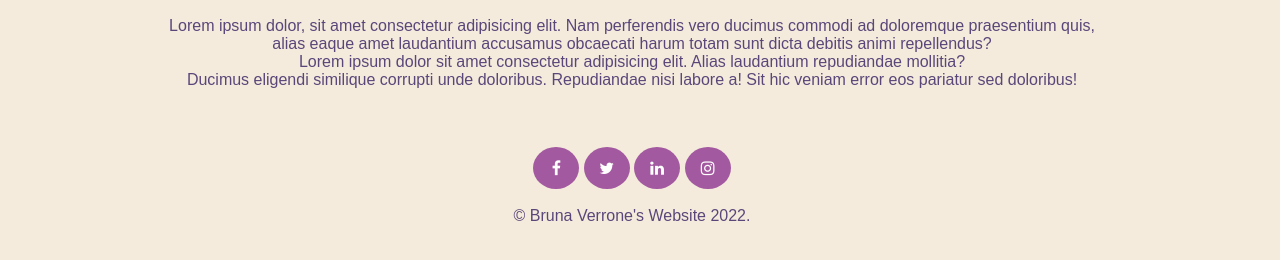
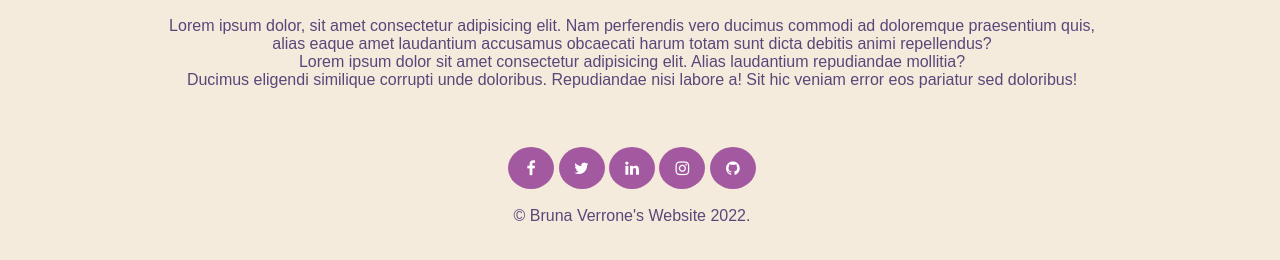
Before and after one commit to verronebruna/Front-End, a plain HTML site: page Atividade 2 - 10.02.2022/index.html in a window 1280 px wide. Shown: the part 398-658 px from the top of the page. Drawn offline with Linux system fonts and the light colour scheme; files whose address does not match are found by name.

Commit message:
Atualização: rodapé - icones de redes sociais

```diff
--- a/Atividade 2 - 10.02.2022/index.html
+++ b/Atividade 2 - 10.02.2022/index.html
@@ -36,13 +36,14 @@
         <meta name="viewport" content="width=device-width, initial-scale=1">
         <link rel="stylesheet" href="https://cdnjs.cloudflare.com/ajax/libs/font-awesome/4.7.0/css/font-awesome.min.css">
 
-    <!-- Add font awesome icons -->
-    <a href="#" class="fa fa-facebook"></a>
-    <a href="#" class="fa fa-twitter"></a>
-    <a href="#" class="fa fa-linkedin"></a>
-    <a href="#" class="fa fa-instagram"></a>
+    <a href="https://www.facebook.com/verronebru" class="fa fa-facebook"></a>
+    <a href="https://www.twitter.com/verrone_dev" class="fa fa-twitter"></a>
+    <a href="https://www.linkedin.com/in/verronebruna/" class="fa fa-linkedin"></a>
+    <a href="https://www.instagram.com/verronebru" class="fa fa-instagram"></a>
+    <a href="https://www.github.com/verronebruna" class="fa fa-github"></a>
+
     <br />
-    <br />
+<br />
         © Bruna Verrone's Website 2022.
     </footer>
 
--- a/assets/css/style.css
+++ b/assets/css/style.css
@@ -103,4 +103,9 @@ background: #A359A0;
 color: white;
 }
 
+.fa-github {
+  background: #A359A0;
+  color: white;
+  }
+
 /*Estilos da página Index.html e contato.html - Atividade 2*/
```
Also changed, not shown: Atividade 2 - 10.02.2022/contato.html (+2 -0 lines).
